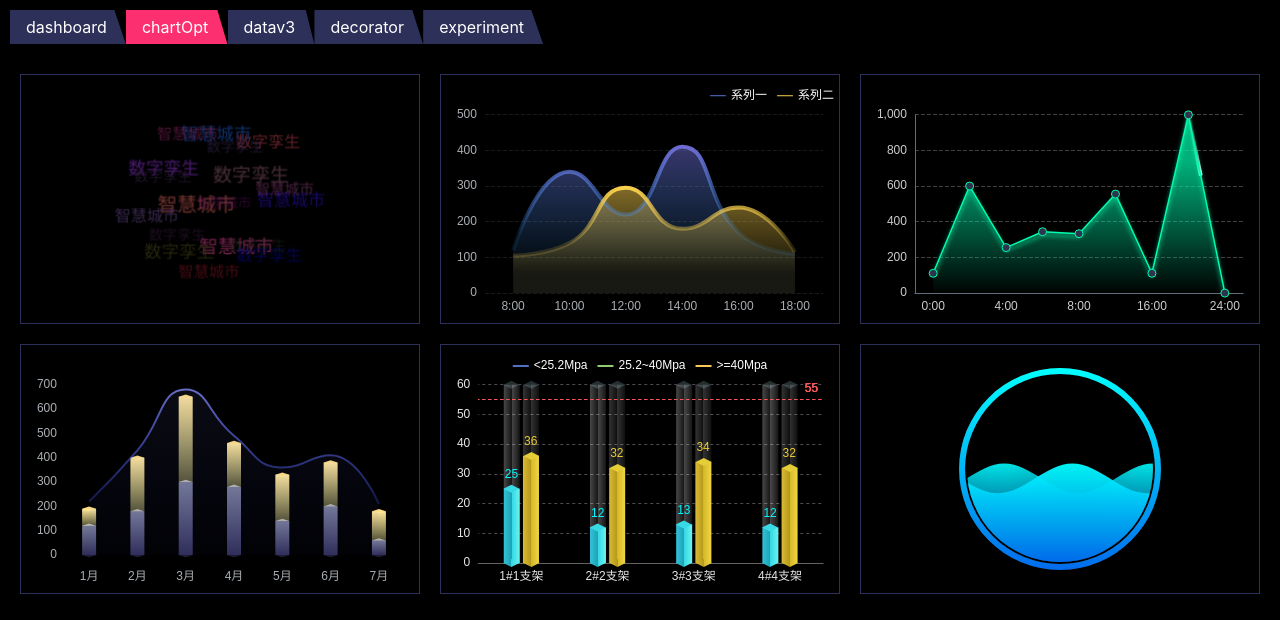
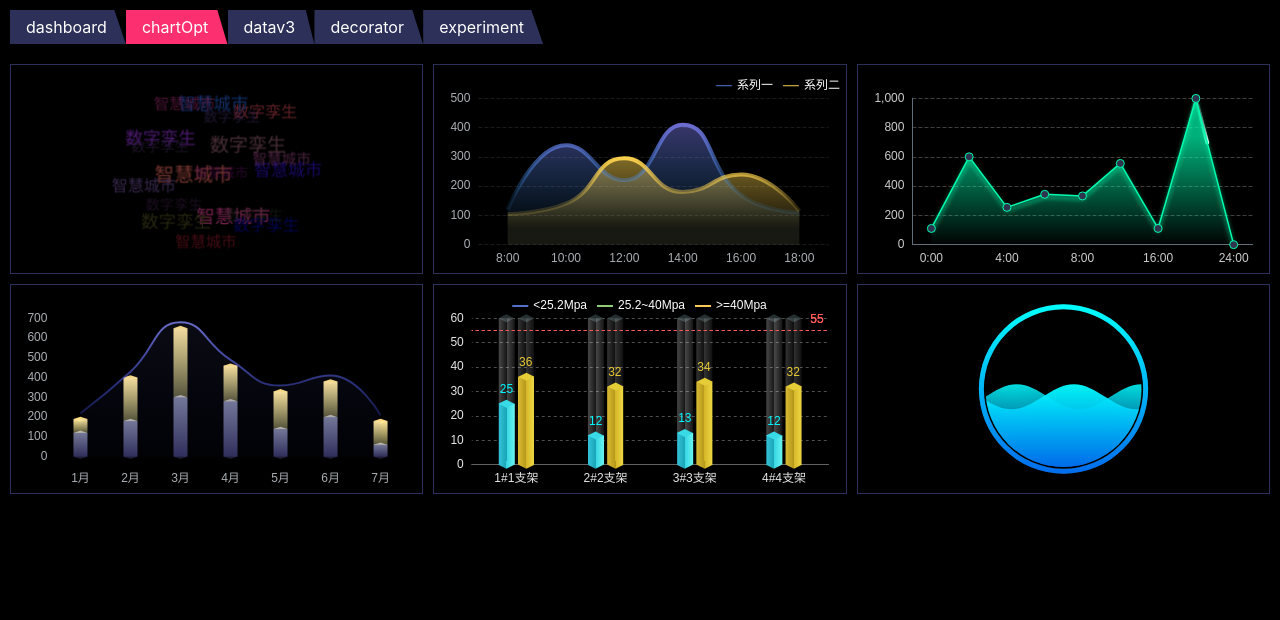
Before and after one commit to shiliangL/vue-datav3, a Vue app: page /viewAuto/chartOpt in a window 1280 px wide. Shown: the top 620 px of the page. Built offline with nearby package versions, Linux system fonts and the light colour scheme.

Commit message:
2023年3月20日+++

```diff
--- a/src/viewAuto/chartOpt/index.vue
+++ b/src/viewAuto/chartOpt/index.vue
@@ -46,11 +46,11 @@
 .grid_list {
   --transition35: all 0.35s ease-in-out;
   display: grid;
-    padding: 20px;
+  padding: 10px;
   overflow: auto;
-    grid-row-gap: 20px;
-    grid-column-gap: 20px;
-    grid-auto-rows: minmax(250px, auto);
+  grid-row-gap: 10px;
+  grid-column-gap: 10px;
+  grid-auto-rows: minmax(210px, auto);
   grid-template-columns: repeat(auto-fill, minmax(360px, 1fr));
 
   .grid_list_item {
--- a/src/viewAuto/datav3/index.vue
+++ b/src/viewAuto/datav3/index.vue
@@ -40,7 +40,6 @@
 .datav3_chart_grid {
   --transition35: all 0.35s ease-in-out;
   display: grid;
-  width: 100%;
   padding: 10px;
   overflow: auto;
   grid-row-gap: 10px;
```
Lines whose indentation alone changed are shown as unchanged.
